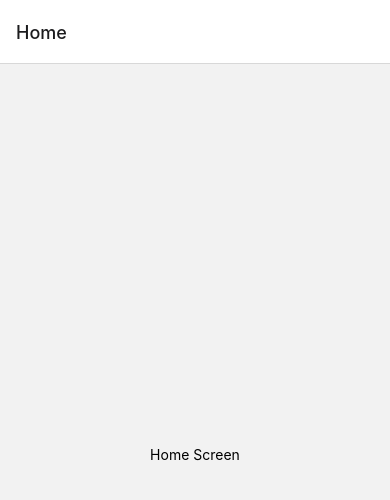
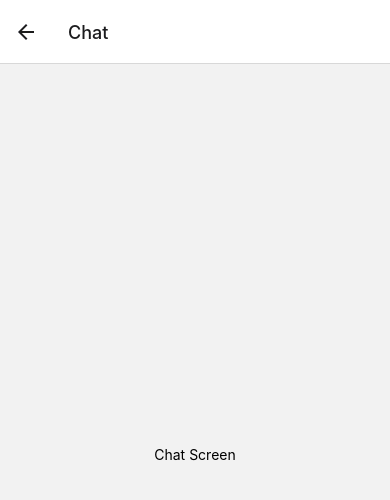
Before and after one commit to jorahty/slugup, a React Native app: screen /Chat in a window 390 px wide. Before the commit this address had no page. Shown: the top 500 px of the page. Built offline with nearby package versions, Linux system fonts and the light colour scheme.

Commit message:
dummy screens

```diff
--- a/src/components/NavStack.tsx
+++ b/src/components/NavStack.tsx
@@ -1,22 +1,19 @@
-import { Text, View } from 'react-native';
 import { NavigationContainer } from '@react-navigation/native';
 import { createNativeStackNavigator } from '@react-navigation/native-stack';
 
-function HomeScreen() {
-  return (
-    <View style={{ flex: 1, alignItems: 'center', justifyContent: 'center' }}>
-      <Text>Home Screen</Text>
-    </View>
-  );
-}
+import Home from './screens/Home';
+import Auth from './screens/Auth';
+import Chat from './screens/Chat';
 
 const Stack = createNativeStackNavigator();
 
 export default function NavStack() {
   return (
     <NavigationContainer>
-      <Stack.Navigator>
-        <Stack.Screen name="Home" component={HomeScreen} />
+      <Stack.Navigator initialRouteName={false ? 'Home' : 'Auth'}>
+        <Stack.Screen name="Auth" component={Auth} />
+        <Stack.Screen name="Home" component={Home} />
+        <Stack.Screen name="Chat" component={Chat} />
       </Stack.Navigator>
     </NavigationContainer>
   );
--- /dev/null
+++ b/src/components/screens/Auth.tsx
@@ -0,0 +1,9 @@
+import { Text, View } from 'react-native';
+
+export default function Auth() {
+  return (
+    <View style={{ flex: 1, alignItems: 'center', justifyContent: 'center' }}>
+      <Text>Auth Screen</Text>
+    </View>
+  );
+}
--- /dev/null
+++ b/src/components/screens/Chat.tsx
@@ -0,0 +1,9 @@
+import { Text, View } from 'react-native';
+
+export default function Chat() {
+  return (
+    <View style={{ flex: 1, alignItems: 'center', justifyContent: 'center' }}>
+      <Text>Chat Screen</Text>
+    </View>
+  );
+}
--- /dev/null
+++ b/src/components/screens/Home.tsx
@@ -0,0 +1,9 @@
+import { Text, View } from 'react-native';
+
+export default function Home() {
+  return (
+    <View style={{ flex: 1, alignItems: 'center', justifyContent: 'center' }}>
+      <Text>Home Screen</Text>
+    </View>
+  );
+}
```
